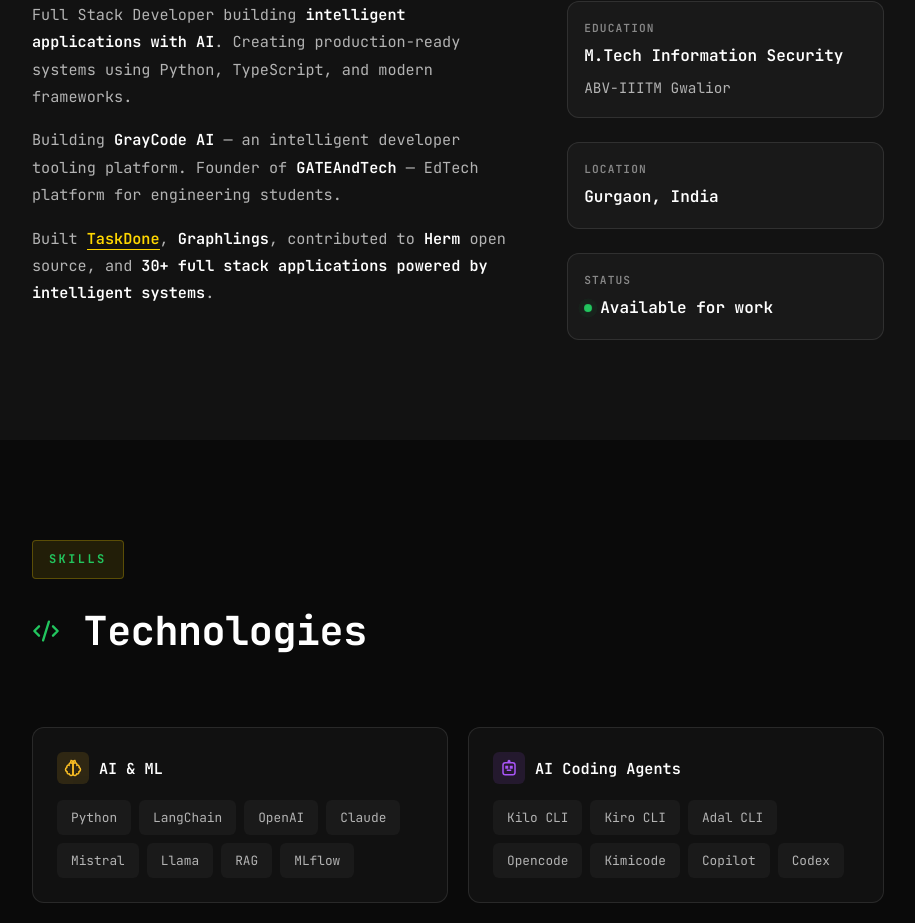
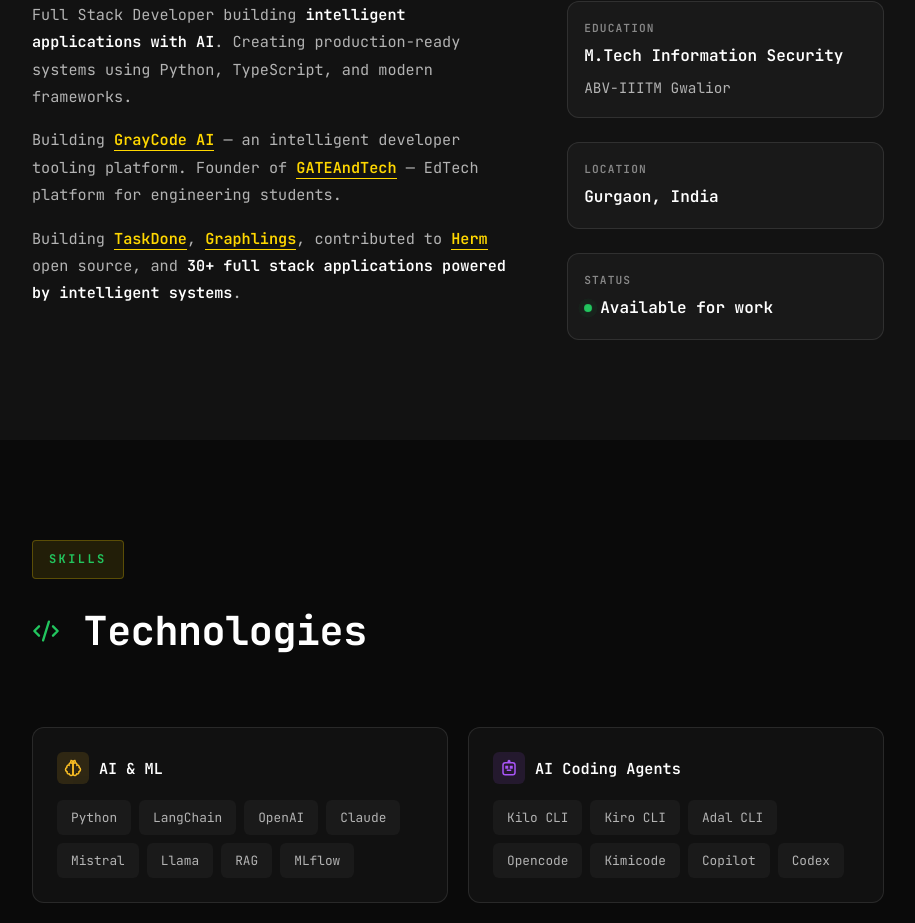
Before and after one commit to Patel230/portfolio, a Vue app: page / in a window 1280 px wide. Shown: the part 3035-3958 px from the top of the page, without its empty margins (182-1097 px from the left). Built offline with nearby package versions, Linux system fonts and the light colour scheme.

Commit message:
content: add links to About section projects

```diff
--- a/src/sections/AboutSection.vue
+++ b/src/sections/AboutSection.vue
@@ -13,17 +13,19 @@
             Creating production-ready systems using Python, TypeScript, and modern frameworks.
           </p>
           <p>
-            Building <strong>GrayCode AI</strong> — an intelligent developer tooling platform.
-            Founder of <strong>GATEAndTech</strong> — EdTech platform for engineering students.
+            Building
+            <a href="https://graycodeai.gateandtech.in/" target="_blank" rel="noopener noreferrer"><strong>GrayCode AI</strong></a>
+            — an intelligent developer tooling platform. Founder of
+            <a href="https://gateandtech.in" target="_blank" rel="noopener noreferrer"><strong>GATEAndTech</strong></a>
+            — EdTech platform for engineering students.
           </p>
           <p>
-            Built
-            <a href="https://taskdone.gateandtech.in/" target="_blank" rel="noopener noreferrer"
-              ><strong>TaskDone</strong></a
-            >,
-            <strong>Graphlings</strong>, contributed to
-            <strong>Herm</strong> open source, and
-            <strong>30+ full stack applications powered by intelligent systems</strong>.
+            Building
+            <a href="https://taskdone.gateandtech.in/" target="_blank" rel="noopener noreferrer"><strong>TaskDone</strong></a>,
+            <a href="https://graphlings.net/" target="_blank" rel="noopener noreferrer"><strong>Graphlings</strong></a>,
+            contributed to
+            <a href="https://github.com/aduermael/herm" target="_blank" rel="noopener noreferrer"><strong>Herm</strong></a>
+            open source, and <strong>30+ full stack applications powered by intelligent systems</strong>.
           </p>
         </div>
         <aside class="about-info" aria-label="Personal Information">
```
